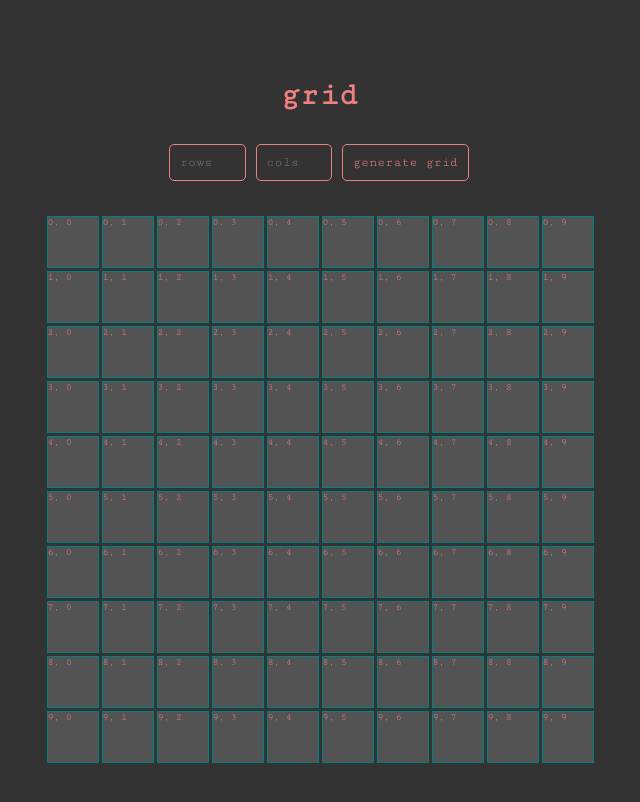
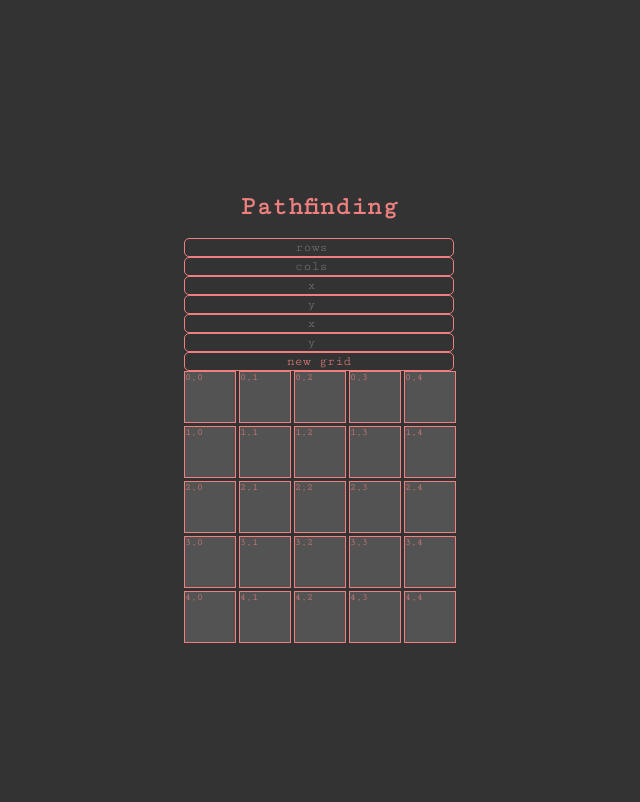
Before and after one commit to Kuultas/pathfinding-viz, a React (Create React App) app: page / in a window 1280 px wide. Shown: the top 802 px of the page, without its empty margins (329-969 px from the left). Built offline with nearby package versions, Linux system fonts and the light colour scheme.

Commit message:
Added useContext Hook
Almost certainly a better way to track state, but I was confused and this was the first thing that worked. All currently working, but desperately needs refactoring.

```diff
--- a/src/App.js
+++ b/src/App.js
@@ -1,5 +1,6 @@
 import styled from "styled-components";
 import PathfindingVisualizer from "./components/PathfindingVisualizer";
+import { ConfigProvider } from "./contexts/ConfigContext";
 
 const PageContainer = styled.div`
   width: 100vw;
@@ -19,8 +20,9 @@ function App() {
   return (
     <PageContainer id="pageContainer">
       <PageWrapper id="pageWrapper">
-        <h1>grid</h1>
-        <PathfindingVisualizer></PathfindingVisualizer>
+        <ConfigProvider>
+          <PathfindingVisualizer></PathfindingVisualizer>
+        </ConfigProvider>
       </PageWrapper>
     </PageContainer>
   );
--- a/src/components/Grid.jsx
+++ b/src/components/Grid.jsx
@@ -1,6 +1,7 @@
-import { useState, useEffect } from "react";
+import { useState, useEffect, useContext } from "react";
 import styled from "styled-components";
 import Node from "./Node";
+import { ConfigContext } from "../contexts/ConfigContext";
 
 const StyledGrid = styled.div`
   display: grid;
@@ -10,103 +11,28 @@ const StyledGrid = styled.div`
   row-gap: 5px;
 `;
 
-const GridForm = styled.form`
-  width: 100%;
-  display: flex;
-  justify-content: center;
-  margin-bottom: 25px;
-`;
-
-const GridInput = styled.input`
-  width: 10%;
-  border: 1px solid lightcoral;
-  border-radius: 5px;
-  padding: 10px 10px;
-  margin: 10px 5px;
-`;
-
-const GridButton = styled.button`
-  border: 1px solid lightcoral;
-  border-radius: 5px;
-  padding: 10px;
-  margin: 10px 5px;
-  cursor: pointer;
-`;
-
 const Grid = () => {
-  // store input values
-  const [colInp, setColInp] = useState(0);
-  const [rowInp, setRowInp] = useState(0);
-
-  // main input values set only when generate grid button pressed
-  const [cols, setCols] = useState(10);
-  const [rows, setRows] = useState(10);
-
-  // array of cells grid size is based upon
   const [cells, setCells] = useState([]);
-
-  // track selected cells
-  const [selectedCells, setSelectedCells] = useState([]);
-
-  // designate a start and end node
-  const [startNode, setStartNode] = useState([]);
-  const [endNode, setEndNode] = useState([]);
-
-  const handleSubmit = (e) => {
-    e.preventDefault();
-    setCols(colInp);
-    setRows(rowInp);
-  };
+  const { config, setConfig } = useContext(ConfigContext);
 
   useEffect(() => {
     const loadCells = () => {
       const gridCells = [];
-      for (let x = 0; x < rows; x++) {
-        for (let y = 0; y < cols; y++) {
-          gridCells.push(
-            <Node
-              key={"".concat(x.toString(), ", ", y.toString())}
-              x={x}
-              y={y}
-            ></Node>
-          );
+      for (let x = 0; x < config.rows; x++) {
+        for (let y = 0; y < config.cols; y++) {
+          gridCells.push(<Node key={`node-${x}-${y}`} coords={[x, y]}></Node>);
         }
       }
 
       setCells(gridCells);
     };
     loadCells();
-  }, [rows, cols]);
+  }, [config.rows, config.cols]);
 
   return (
-    <>
-      <GridForm id="gridSizeForm" onSubmit={handleSubmit}>
-        <GridInput
-          type="number"
-          min="1"
-          max="15"
-          id="rowInput"
-          onChange={(e) => setRowInp(e.target.value)}
-          placeholder="rows"
-          required
-        />
-        <GridInput
-          type="number"
-          min="1"
-          max="35"
-          id="colInput"
-          onChange={(e) => setColInp(e.target.value)}
-          placeholder="cols"
-          required
-        />
-        <GridButton id="gridSizeBtn" type="submit">
-          generate grid
-        </GridButton>
-      </GridForm>
-      <StyledGrid id="mainGrid" cols={cols} rows={rows}>
-        {cells}
-      </StyledGrid>
-    </>
+    <StyledGrid id="mainGrid" cols={config.cols} rows={config.rows}>
+      {cells}
+    </StyledGrid>
   );
 };
 
--- a/src/components/Node.jsx
+++ b/src/components/Node.jsx
@@ -1,11 +1,12 @@
-import { useState, useEffect } from "react";
+import { useState, useContext, useEffect } from "react";
 import styled, { css } from "styled-components";
+import { ConfigContext } from "../contexts/ConfigContext";
 
 const Cell = styled.div`
   width: 50px;
   height: 50px;
   background-color: #535353;
-  border: 1px solid teal;
+  border: 1px solid lightcoral;
   font-size: 10px;
   display: flex;
   cursor: pointer;
@@ -13,36 +14,57 @@ const Cell = styled.div`
   ${(props) =>
     props.selected &&
     css`
-      background-color: #edbd64;
+      background-color: #327272;
+    `}
+
+  ${(props) =>
+    props.startNode &&
+    css`
+      background-color: #00a35f;
+    `}
+
+    ${(props) =>
+    props.endNode &&
+    css`
+      background-color: #a32100;
     `}
 `;
 
-const Node = ({ x, y }) => {
-  const [xCoord, setXCoord] = useState(0);
-  const [yCoord, setYCoord] = useState(0);
+const Node = ({ coords }) => {
   const [isTarget, setIsTarget] = useState(false);
+  const [isStart, setIsStart] = useState(false);
+  const [isEnd, setIsEnd] = useState(false);
+  const { config, setConfig } = useContext(ConfigContext);
 
   useEffect(() => {
-    setXCoord(x.toString());
-    setYCoord(y.toString());
-  }, [x, y]);
+    if (
+      coords[0] === config.startNode[0] &&
+      coords[1] === config.startNode[1]
+    ) {
+      setIsStart(true);
+    }
 
-  // const getCellById = (xCoord, yCoord) => {
-  //   return document.getElementById("".concat(xCoord, ", ", yCoord));
-  // };
+    if (coords[0] === config.endNode[0] && coords[1] === config.endNode[1]) {
+      setIsEnd(true);
+    }
+  }, [coords, config.startNode, config.endNode]);
 
-  const handleClick = () => {
+  const handleClick = (e) => {
     setIsTarget(!isTarget);
+    setConfig({
+      ...config,
+      currentNode: [coords[0], coords[1]],
+    });
   };
 
   return (
     <Cell
-      className="gridCell"
-      id={"".concat(xCoord, ", ", yCoord)}
       onClick={handleClick}
       selected={isTarget}
+      startNode={isStart}
+      endNode={isEnd}
     >
-      {"".concat(xCoord, ", ", yCoord)}
+      {`${coords[0]},${coords[1]}`}
     </Cell>
   );
 };
--- /dev/null
+++ b/src/components/OptionsPanel.jsx
@@ -0,0 +1,108 @@
+import { jsxNamespacedName } from "@babel/types";
+import { useState, useContext } from "react";
+import styled from "styled-components";
+import { ConfigContext } from "../contexts/ConfigContext";
+
+const OptionsContainer = styled.div`
+  width: 100%;
+  display: flex;
+`;
+
+const GridForm = styled.form`
+  width: 100%;
+  display: flex;
+  justify-content: center;
+  flex-direction: column;
+`;
+
+const GridInput = styled.input`
+  border: 1px solid lightcoral;
+  border-radius: 5px;
+  text-align: center;
+`;
+
+const GridButton = styled.button`
+  border: 1px solid lightcoral;
+  border-radius: 5px;
+  cursor: pointer;
+`;
+
+const Options = () => {
+  const [rows, setRows] = useState(0);
+  const [cols, setCols] = useState(0);
+  const [xStart, setXStart] = useState(0);
+  const [yStart, setYStart] = useState(0);
+  const [xEnd, setXEnd] = useState(0);
+  const [yEnd, setYEnd] = useState(0);
+
+  const { config, setConfig } = useContext(ConfigContext);
+
+  const handleSubmit = (e) => {
+    e.preventDefault();
+    setConfig({
+      ...config,
+      rows: rows,
+      cols: cols,
+      startNode: [parseInt(xStart), parseInt(yStart)],
+      endNode: [parseInt(xEnd), parseInt(yEnd)],
+    });
+  };
+
+  return (
+    <OptionsContainer>
+      <GridForm onSubmit={handleSubmit}>
+        <GridInput
+          type="number"
+          min="1"
+          max="15"
+          placeholder="rows"
+          onChange={(e) => setRows(e.target.value)}
+          required
+        ></GridInput>
+        <GridInput
+          type="number"
+          min="1"
+          max="35"
+          placeholder="cols"
+          onChange={(e) => setCols(e.target.value)}
+          required
+        ></GridInput>
+        <GridInput
+          type="number"
+          min="1"
+          max="35"
+          placeholder="x"
+          onChange={(e) => setXStart(e.target.value)}
+          required
+        ></GridInput>
+        <GridInput
+          type="number"
+          min="1"
+          max="35"
+          placeholder="y"
+          onChange={(e) => setYStart(e.target.value)}
+          required
+        ></GridInput>
+        <GridInput
+          type="number"
+          min="1"
+          max="35"
+          placeholder="x"
+          onChange={(e) => setXEnd(e.target.value)}
+          required
+        ></GridInput>
+        <GridInput
+          type="number"
+          min="1"
+          max="35"
+          placeholder="y"
+          onChange={(e) => setYEnd(e.target.value)}
+          required
+        ></GridInput>
+        <GridButton type="submit">new grid</GridButton>
+      </GridForm>
+    </OptionsContainer>
+  );
+};
+
+export default Options;
--- a/src/components/PathfindingVisualizer.jsx
+++ b/src/components/PathfindingVisualizer.jsx
@@ -1,7 +1,25 @@
+import { useState, useContext, useEffect } from "react";
 import Grid from "./Grid";
+import OptionsPanel from "./OptionsPanel";
+import styled from "styled-components";
+import { ConfigContext } from "../contexts/ConfigContext";
+
+const PageTitle = styled.h1`
+  width: 75%;
+  text-align: center;
+  font-size: 26px;
+`;
 
 const PathfindingVisualizer = () => {
-  return <Grid></Grid>;
+  const { config, setConfig } = useContext(ConfigContext);
+
+  return (
+    <>
+      <PageTitle>Pathfinding</PageTitle>
+      <OptionsPanel></OptionsPanel>
+      <Grid rows={config.rows} cols={config.cols}></Grid>
+    </>
+  );
 };
 
 export default PathfindingVisualizer;
--- /dev/null
+++ b/src/contexts/ConfigContext.jsx
@@ -0,0 +1,25 @@
+import React, { useContext, useState } from "react";
+
+export const ConfigContext = React.createContext();
+
+export const useConfig = () => {
+  return useContext(ConfigContext);
+};
+
+export const ConfigProvider = ({ children }) => {
+  const [config, setConfig] = useState({
+    rows: 5,
+    cols: 5,
+    alg: "dijkstra",
+    startNode: [],
+    currentNode: [],
+    endNode: [],
+    wallNodes: [],
+  });
+
+  return (
+    <ConfigContext.Provider value={{ config, setConfig }}>
+      {children}
+    </ConfigContext.Provider>
+  );
+};
--- a/src/contexts/NodeContext.js
+++ /dev/null
@@ -1 +0,0 @@
-import { useContext, useState } from "react";
```
